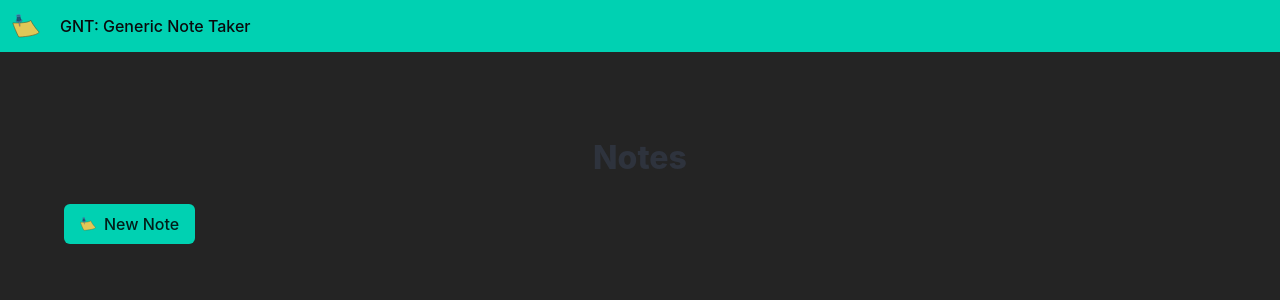
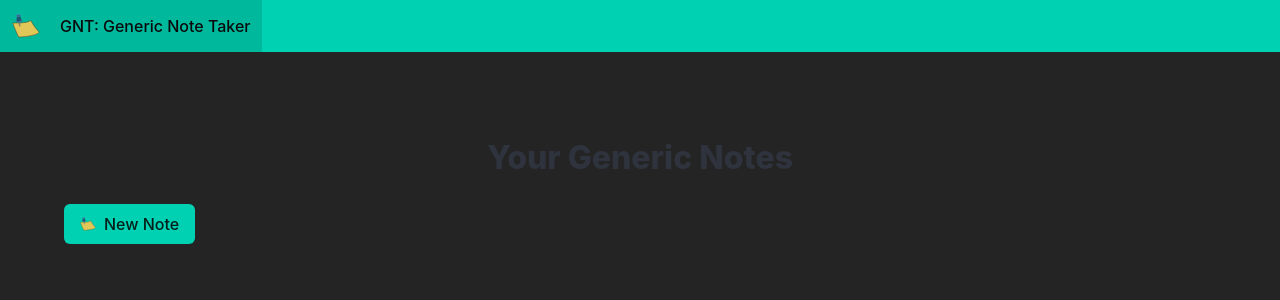
Before and after one commit to StepheninSchool/Assignment-4-StepheninSchool, a Vue app in the folder note_taker/: page / in a window 1280 px wide. Shown: the top 300 px of the page. Built offline with nearby package versions, Linux system fonts and the light colour scheme.

Commit message:
refactor: update title in Home component

```diff
--- a/note_taker/src/views/Home.vue
+++ b/note_taker/src/views/Home.vue
@@ -1,6 +1,6 @@
 <template>
   <div class="container">
-    <h1 class="title has-text-centered">Notes</h1>
+    <h1 class="title has-text-centered">Your Generic Notes</h1>
     <div class="columns is-multiline">
       <div class="column is-one-third" v-for="note in notes" :key="note.id">
         <div class="card" @click="toggleExpand(note.id)">
```
